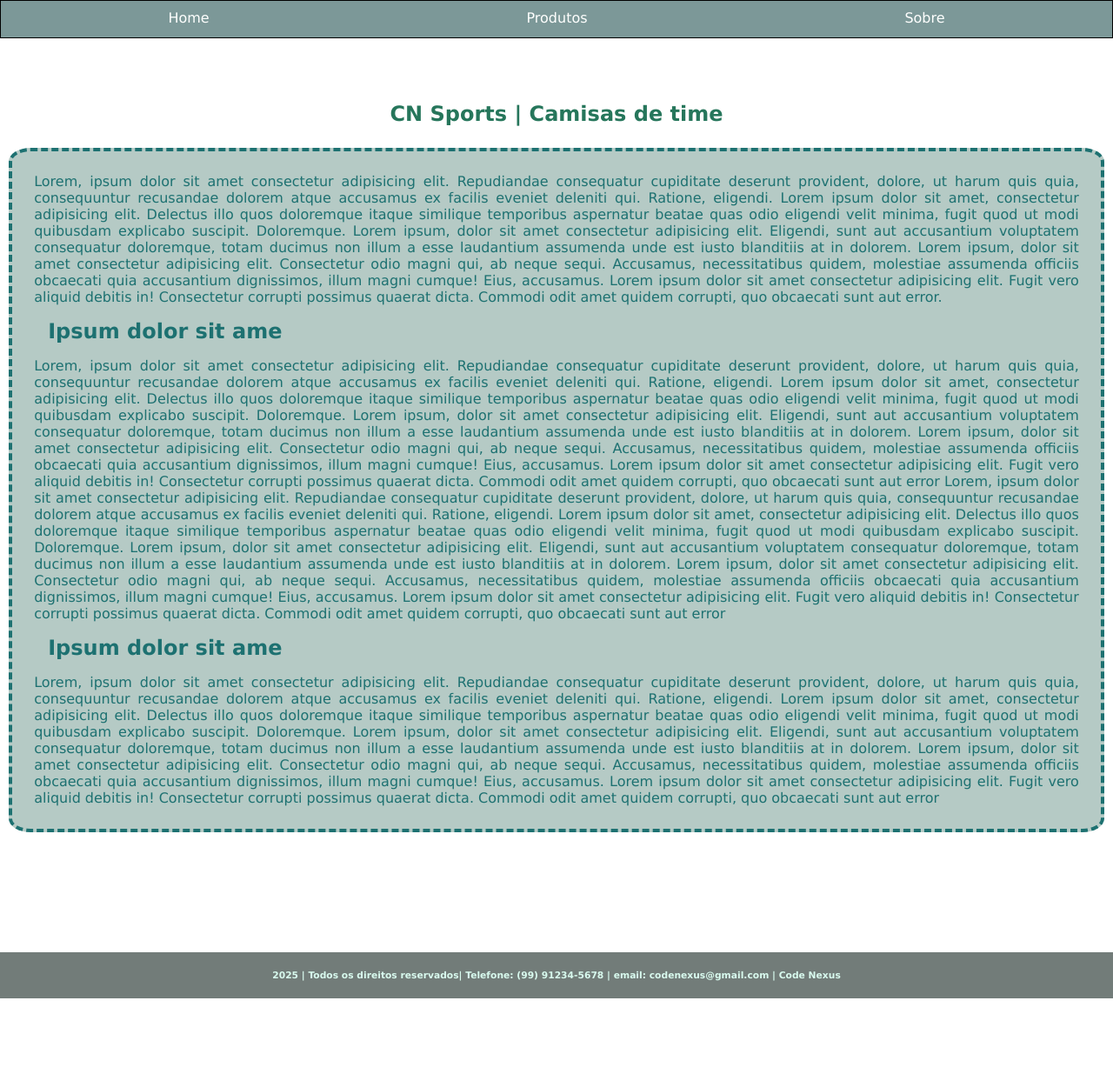
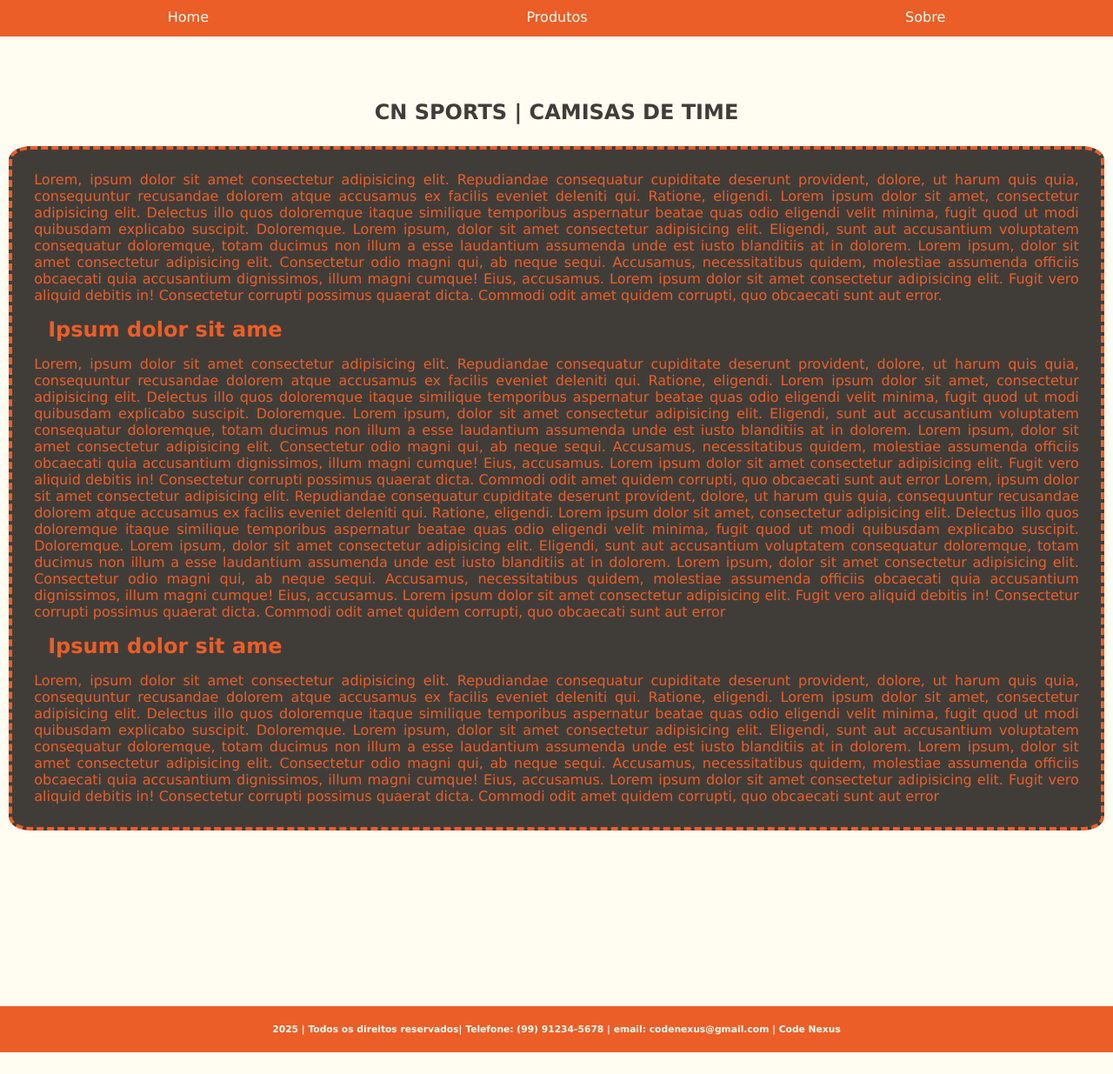
Before and after one commit to Matheus-Eiki/CP4_Web_Dev, a React (Vite) app: page /Home in a window 1280 px wide. Shown: the whole page at 87% size. Before the commit the page ends 1173 px from the top, so only its background shows below. Built offline with nearby package versions, Linux system fonts and the light colour scheme.

Commit message:
estilizando o projeto

```diff
--- a/src/css/style.css
+++ b/src/css/style.css
@@ -15,27 +15,29 @@
     --orange: #EB5E28;
 }
 
+/*mudando background color das pages*/
+.corpo{
+    background-color: var(--letter-color);
+}
+
 
 /*nav*/
 .c-nav{
     display: flex;
-    border: 1px solid black;
     padding: 10px;
     justify-content: space-around;
-    background-color: rgb(124, 152, 152);
+    background-color: var(--orange);
 }
 
 .nLink{
-    color: rgb(254, 255, 254);
+    color: var(--letter-color);
     border-bottom: 3px solid transparent;
-    transition: transform 0.8s ease-in-out;
+    transition: transform 0.4s ease-in-out;
 }
 
 .nLink:hover, a.active{
-    border-bottom: 3px solid rgb(255, 255, 255);
-    transform: scale(1.05);
-    transition: all 0.8s;
-    color: rgb(40, 63, 55);
+    border-bottom: 3px solid var(--letter-color);
+    transform: scale(1.07);
 }
 
 
@@ -51,13 +53,14 @@
 
 .c-title h1{
     text-align: center;
-    color: rgb(38, 118, 91);
+    color: var(--mid-color);
     margin: 5% 0% 2% 0%;
+    text-transform: uppercase;
 }
 
 .conteudo-home p{
-    background-color: rgba(134, 169, 161, 0.61);
-    color: rgb(29, 113, 113);
+    background-color: var(--mid-color);
+    color: var(--orange);
     border: 4px dashed;
     border-radius: 2%;
     padding: 5px;
@@ -70,30 +73,50 @@
 }
 
 /*Produtos*/
+.produto h1{
+    text-align: center;
+    margin-top: 5%;
+    color: var(--orange);
+    text-transform: uppercase;
+}
+
 .c-produto{
     display: flex;
     justify-content: space-around;
     margin-top: 10%;
 }
 
+.prod{
+    text-align: center;
+}
+
+.prod h4{
+    color: var(--mid-color);
+    border: 2px solid var(--mid-color);
+    border-radius: 5px;
+    padding: 5px;
+    transition: all 0.3s;
+}
+
+.prod h4:hover{
+    background-color: var(--dark-color);
+    color: var(--letter-color);
+    transition: all 0.3s;
+}
+
 .img{
     width: 200px;
-    border: 2px solid black;
+    border: 2px solid var(--orange);
     padding: 2px;
     border-radius: 5px;
     transition: 0.3s ease-in-out;
+    margin-top: 5%;
 }
 
 .img:hover{
-    background-color: rgb(76, 109, 109);
+    background-color: var(--orange);
     transition: 0.2s ease-in-out;
     transform: scale(1.05);
-}
-
-.produto h1{
-    text-align: center;
-    margin-top: 5%;
-    color: rgb(66, 109, 95);
 }
 
 
@@ -107,29 +130,35 @@
 
 .sobre h1{
     padding: 3%;
-    color: rgb(46, 93, 77);
+    color: var(--mid-color);
     text-transform: uppercase;
     margin-top: 5%;
+    transition: all 0.3s;
 }
 
 .c-sobre p{
-    color: rgb(77, 103, 94);
+    color: var(--mid-color);
     text-align: justify;
+}
+
+#title-sobre:hover{
+    color: var(--orange);
+    transition: all 0.3s ease-in-out;
 }
 
 .gif{
     text-align: center;
     margin: 0% 0% 5% 0%;
     border-radius: 20px;
-    border: 5px solid rgb(73, 113, 110);
+    border: 5px solid var(--mid-color);
     transition: all 0.3s ease-in-out;
 }
 
 .gif:hover{
-    transform: scale(1.30);
+    transform: scale(1.15);
     transition: all 0.3s ease-in-out;
     border-radius: 40px;
-    border: 5px solid rgb(71, 190, 144);
+    border: 5px solid var(--orange);
 }
 
 
@@ -137,11 +166,11 @@
 footer{
     display: flex;
     justify-content: center;
-    margin: 10% 0% 2% 0%;
-    background-color: rgb(114, 124, 121);
+    margin: 15% 0% 2% 0%;
+    background-color: var(--orange);
 }
 
 footer h6{
-    color: rgb(217, 251, 239);
+    color: var(--letter-color);
     padding: 20px;
 }
```
